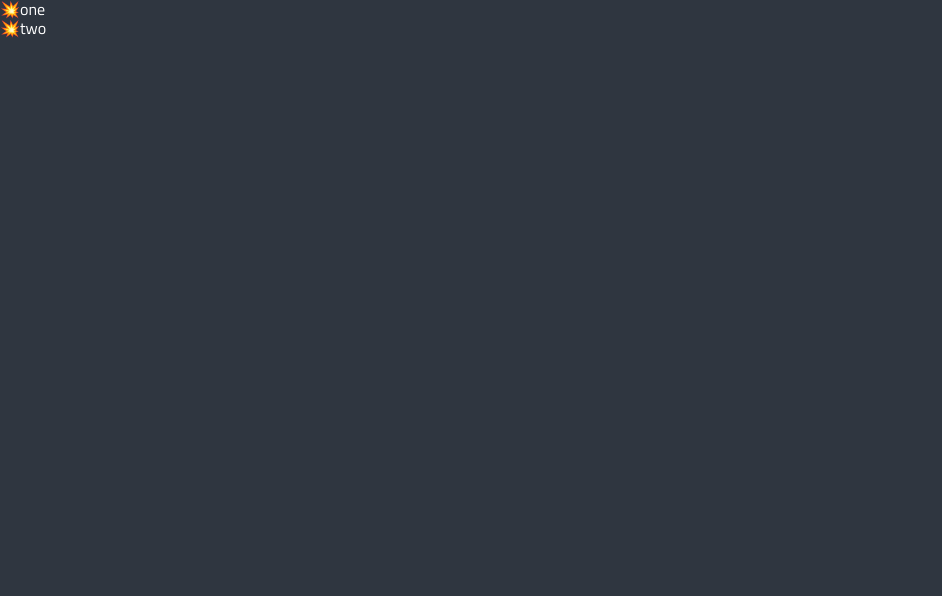
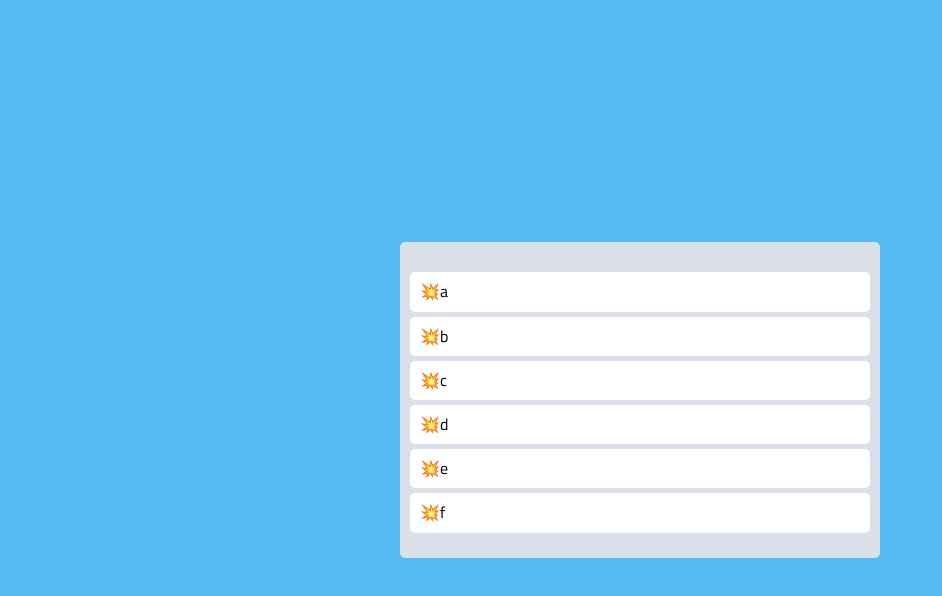
Before and after one commit to ny0011/todo-list, a React (Create React App) app: page / in a window 1280 px wide. Shown: the top 596 px of the page, without its empty margins (0-942 px from the left). Built offline with nearby package versions, Linux system fonts and the light colour scheme.

Commit message:
6.4 Styles and Placeholders

```diff
--- a/src/App.tsx
+++ b/src/App.tsx
@@ -1,31 +1,67 @@
 import { DragDropContext, Draggable, Droppable } from "react-beautiful-dnd";
+import styled from "styled-components";
+
+const Wrapper = styled.div`
+  display: flex;
+  max-width: 480px;
+  width: 100%;
+  margin: 0 auto;
+  justify-content: center;
+  align-items: center;
+  height: 100vh;
+`;
+
+const Boards = styled.div`
+  display: grid;
+  width: 100%;
+  grid-template-columns: repeat(1, 1fr);
+`;
+
+const Board = styled.div`
+  padding: 20px 10px;
+  padding-top: 30px;
+  background-color: ${(props) => props.theme.boardColor};
+  border-radius: 5px;
+  min-height: 200px;
+`;
+
+const Card = styled.div`
+  border-radius: 5px;
+  margin-bottom: 5px;
+  padding: 10px 10px;
+  background-color: ${(props) => props.theme.cardColor};
+`;
+const toDos = ["a", "b", "c", "d", "e", "f"];
 
 function App() {
   const onDragEnd = () => {};
   return (
     <DragDropContext onDragEnd={onDragEnd}>
+      <Wrapper>
+        <Boards>
           <Droppable droppableId="list">
             {(magic) => (
-          <ul ref={magic.innerRef} {...magic.droppableProps}>
-            <Draggable draggableId="first" index={0}>
+              <Board ref={magic.innerRef} {...magic.droppableProps}>
+                {toDos.map((todo, index) => (
+                  <Draggable draggableId={todo} index={index}>
                     {(baba) => (
-                <li ref={baba.innerRef} {...baba.draggableProps}>
-                  <span {...baba.dragHandleProps}>💥</span>
-                  one
-                </li>
+                      <Card
+                        ref={baba.innerRef}
+                        {...baba.draggableProps}
+                        {...baba.dragHandleProps}
+                      >
+                        <span>💥</span>
+                        {todo}
+                      </Card>
                     )}
                   </Draggable>
-            <Draggable draggableId="second" index={1}>
-              {(baba) => (
-                <li ref={baba.innerRef} {...baba.draggableProps}>
-                  <span {...baba.dragHandleProps}>💥</span>
-                  two
-                </li>
-              )}
-            </Draggable>
-          </ul>
+                ))}
+                {magic.placeholder}
+              </Board>
             )}
           </Droppable>
+        </Boards>
+      </Wrapper>
     </DragDropContext>
   );
 }
--- a/src/styled.d.ts
+++ b/src/styled.d.ts
@@ -2,9 +2,9 @@
 
 declare module "styled-components" {
   export interface DefaultTheme {
+    bgColor: string;
+    cardColor: string;
+    boardColor: string;
     textColor: string;
-    bgColor: string;
-    accentColor: string;
-    cardBgColor: string;
   }
 }
--- a/src/theme.ts
+++ b/src/theme.ts
@@ -1,8 +1,8 @@
 import { DefaultTheme } from "styled-components";
 
 export const darkTheme: DefaultTheme = {
-  bgColor: "#2f3640",
-  textColor: "white",
-  accentColor: "#9c88ff",
-  cardBgColor: "#406882",
+  bgColor: "#56BBF1",
+  cardColor: "white",
+  boardColor: "#DADFE9",
+  textColor: "black",
 };
```
Also changed, not shown: 1 other file (tests, documents, lock files or other folders). Lines whose indentation alone changed are shown as unchanged.
